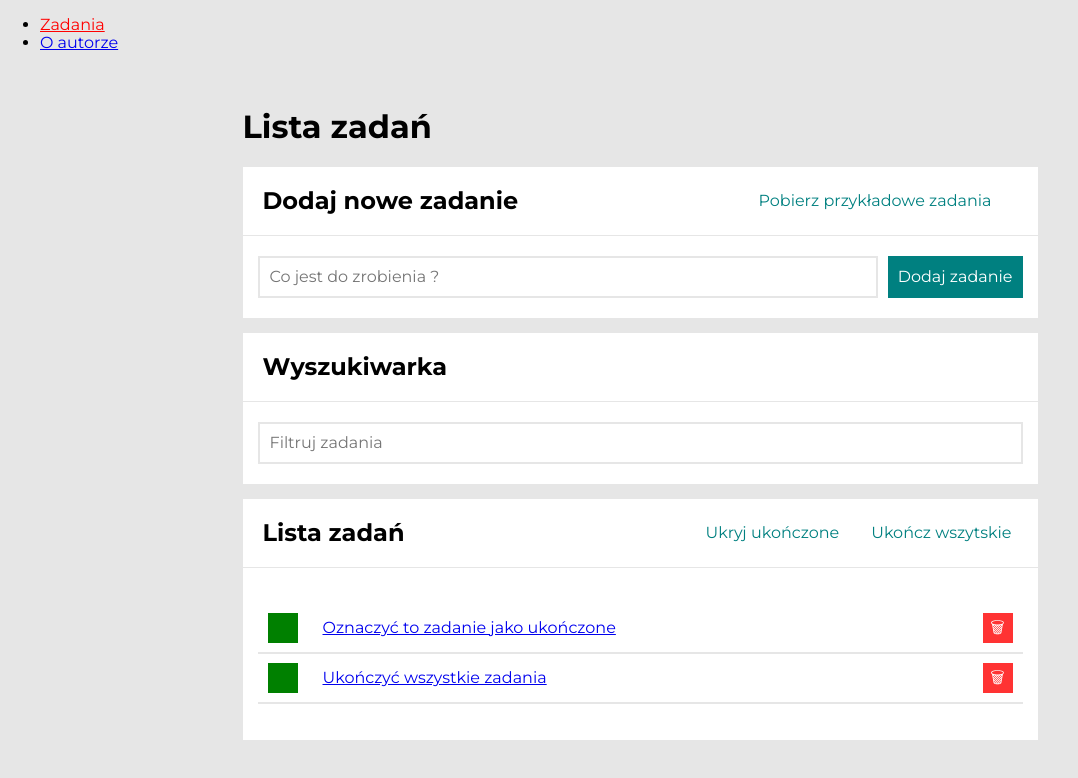
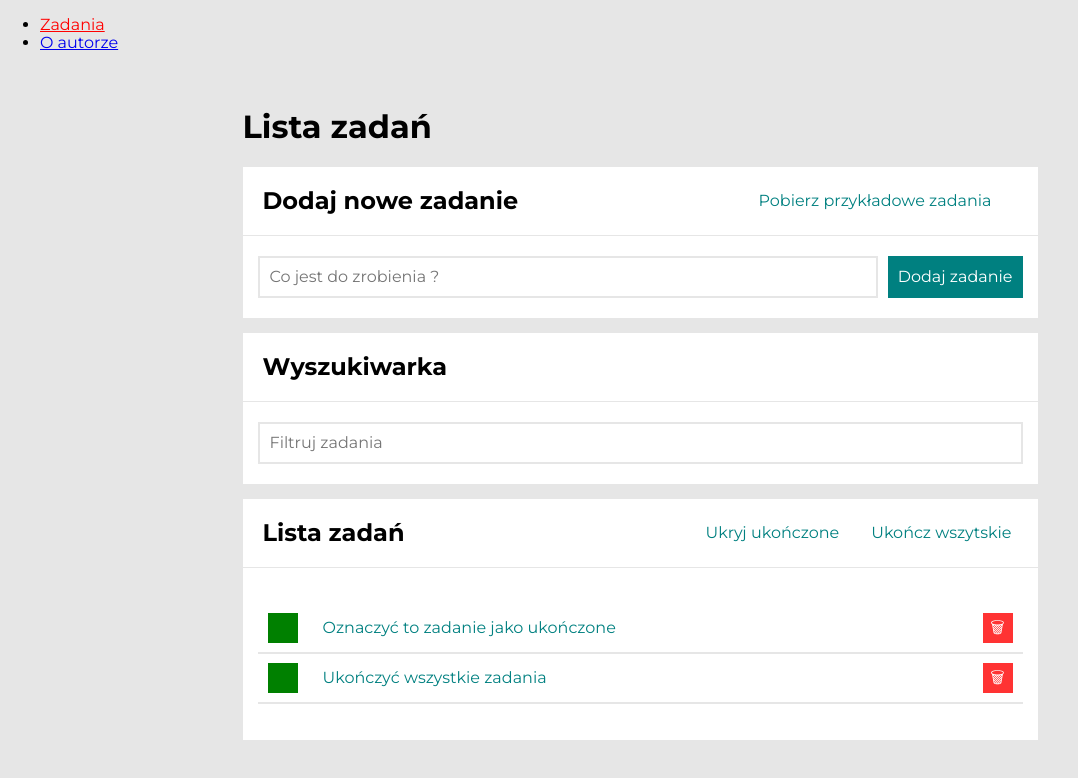
Before and after one commit to dominikblak/Todo-list-React, a React (Create React App) app: page /#/zadania in a window 1280 px wide. Both pictures are taken after a click on the button "Pobierz przykładowe zadania". Shown: the top 778 px of the page, without its empty margins (0-1078 px from the left). Built offline with nearby package versions, Linux system fonts and the light colour scheme.

Commit message:
StyledLink

```diff
--- a/src/features/tasks/TasksPage/TaskList/index.js
+++ b/src/features/tasks/TasksPage/TaskList/index.js
@@ -1,9 +1,9 @@
 import React from "react";
 import { toogleTaskDone, removeTask, selectHideDone, selectTasksByQuery } from "../../tasksSlice";
-import { Link } from "react-router-dom";
 import { useSelector, useDispatch } from "react-redux";
 import { List, Item, Content, Button } from "./styled.js";
 import { useLocation } from "react-router";
+import { StyledLink } from "../../../../styled";
 import searchQueryParamName from "../Search/searchQueryParamName.js";
 
 const TaskList = () => {
@@ -21,7 +21,7 @@ const TaskList = () => {
             {task.done ? "✔" : ""}
           </Button>
           <Content done={task.done}>
-            <Link to={`zadania/${task.id}`}>{task.content}</Link>
+            <StyledLink to={`zadania/${task.id}`}>{task.content}</StyledLink>
           </Content>
           <Button remove onClick={() => dispatch(removeTask(task.id))}>
             🗑{" "}
--- a/src/styled.js
+++ b/src/styled.js
@@ -1,6 +1,5 @@
 import styled from "styled-components";
-import { NavLink } from "react-router-dom";
-
+import { NavLink, Link } from "react-router-dom";
 const activeClassName = "active";
 
 export const StyledNavLink = styled(NavLink).attrs(() => ({
@@ -10,3 +9,7 @@ export const StyledNavLink = styled(NavLink).attrs(() => ({
     color: red;
   }
 `;
+export const StyledLink = styled(Link)`
+  text-decoration: none;
+  color: ${({ theme }) => theme.color.teal};
+`;
```
